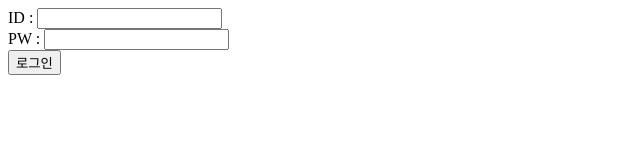
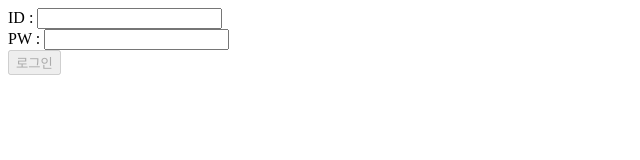
Before and after one commit to hansaemgo/UI-component, a Vue app in the folder vue-form/: page / in a window 1280 px wide. Shown: the top 160 px of the page, without its empty margins (0-640 px from the left). Built offline with nearby package versions, Linux system fonts and the light colour scheme.

Commit message:
form-유효성검사

```diff
--- a/vue-form/src/App.vue
+++ b/vue-form/src/App.vue
@@ -9,13 +9,22 @@
         <label for="password">PW : </label>
         <input id="password" type="password" v-model="password">
       </div>
-      <button type="submit">로그인</button>
+      <button v-bind:disabled="!isUsernameValid" type="submit" >로그인</button>
     </form>
     <p v-if="isError">올바르지 않은 ID입니다.</p>
+    <p v-if="isUsernameValid">이메일 형식이 맞습니다.</p>
+
   </div>
 </template>
 
 <script>
+
+// 이메일 형식 체크 함수
+function validateEmail(email) {
+    var re = /^(([^<>()\[\]\\.,;:\s@"]+(\.[^<>()\[\]\\.,;:\s@"]+)*)|(".+"))@((\[[0-9]{1,3}\.[0-9]{1,3}\.[0-9]{1,3}\.[0-9]{1,3}\])|(([a-zA-Z\-0-9]+\.)+[a-zA-Z]{2,}))$/;
+    return re.test(String(email).toLowerCase());
+}
+
 export default {
     data() {
       return {
@@ -23,6 +32,11 @@
         password: '',
         isError: false,
       };
+    },
+    computed: {
+      isUsernameValid () {
+        return validateEmail(this.username);
+      },
     },
     methods: {
       submitForm() {
```
